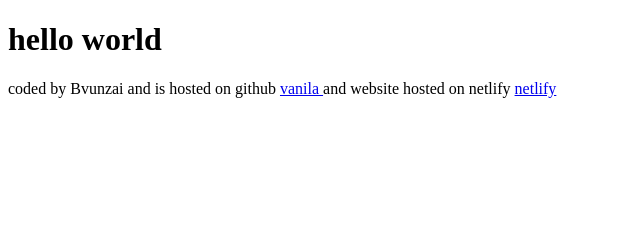
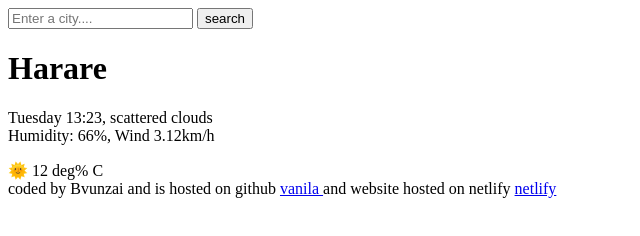
Before and after one commit to bvunzai/Vanilla, a plain HTML site: page index.html in a window 1280 px wide. Shown: the whole page, without its empty margins (0-640 px from the left). Drawn offline with Linux system fonts and the light colour scheme.

Commit message:
added html

```diff
--- a/index.html
+++ b/index.html
@@ -6,7 +6,24 @@
     <title>Vanilla</title>
 </head>
 <body>
-    <h1>hello world</h1>
+    <header>
+    <form>
+        <input type="search" placeholder="Enter a city...." required/>
+        <input type="submit" value="search">
+
+    </form>
+    </header>
+    <main>
+        <div>
+    <h1>Harare</h1>
+    <p>
+        Tuesday 13:23, scattered clouds
+        <br/>
+        Humidity: 66%, Wind 3.12km/h
+    </p>
+    </div>
+     <div> 🌞 12 deg% C </div>
+    </main>
     <footer> coded  by Bvunzai and is hosted on github <a href="https://github.com/bvunzai/Vanilla"> vanila </a> and website hosted on netlify <a href="https://vanillabj.netlify.app/"> netlify</a> </footer>
 </body>
 </html>
```
